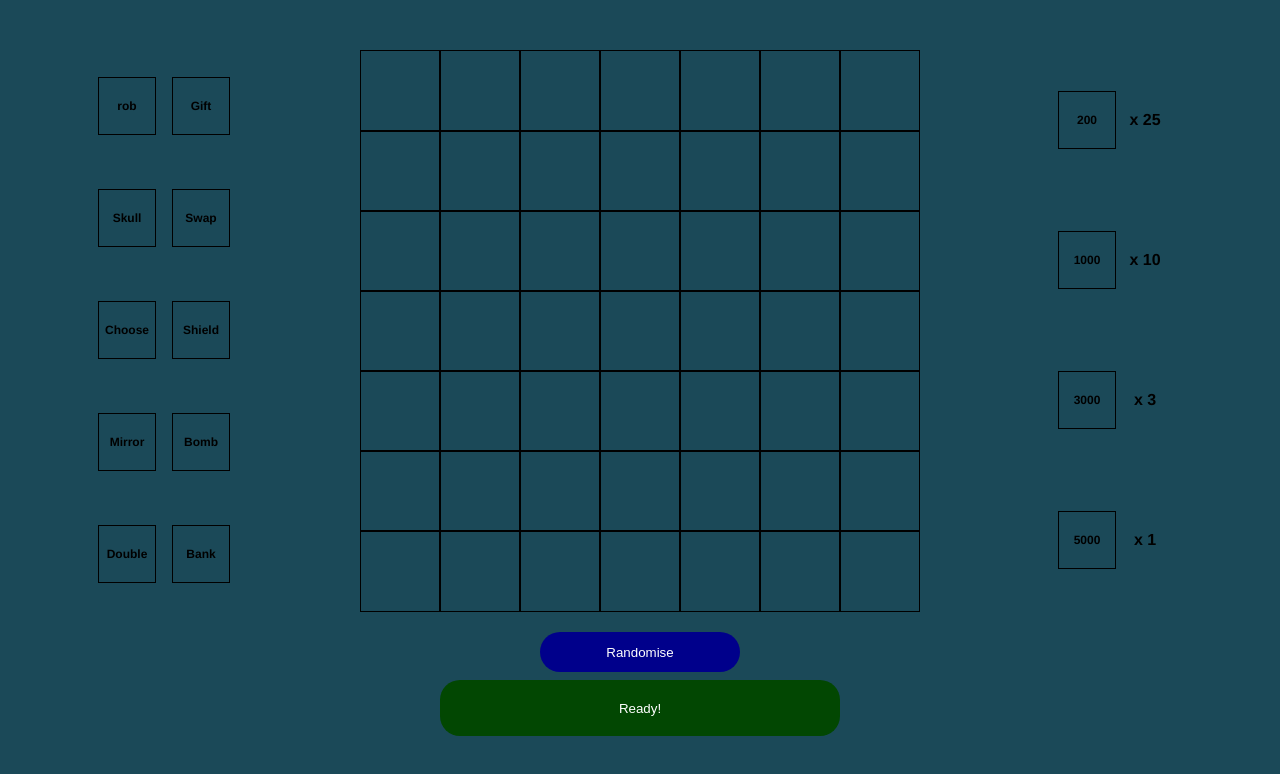
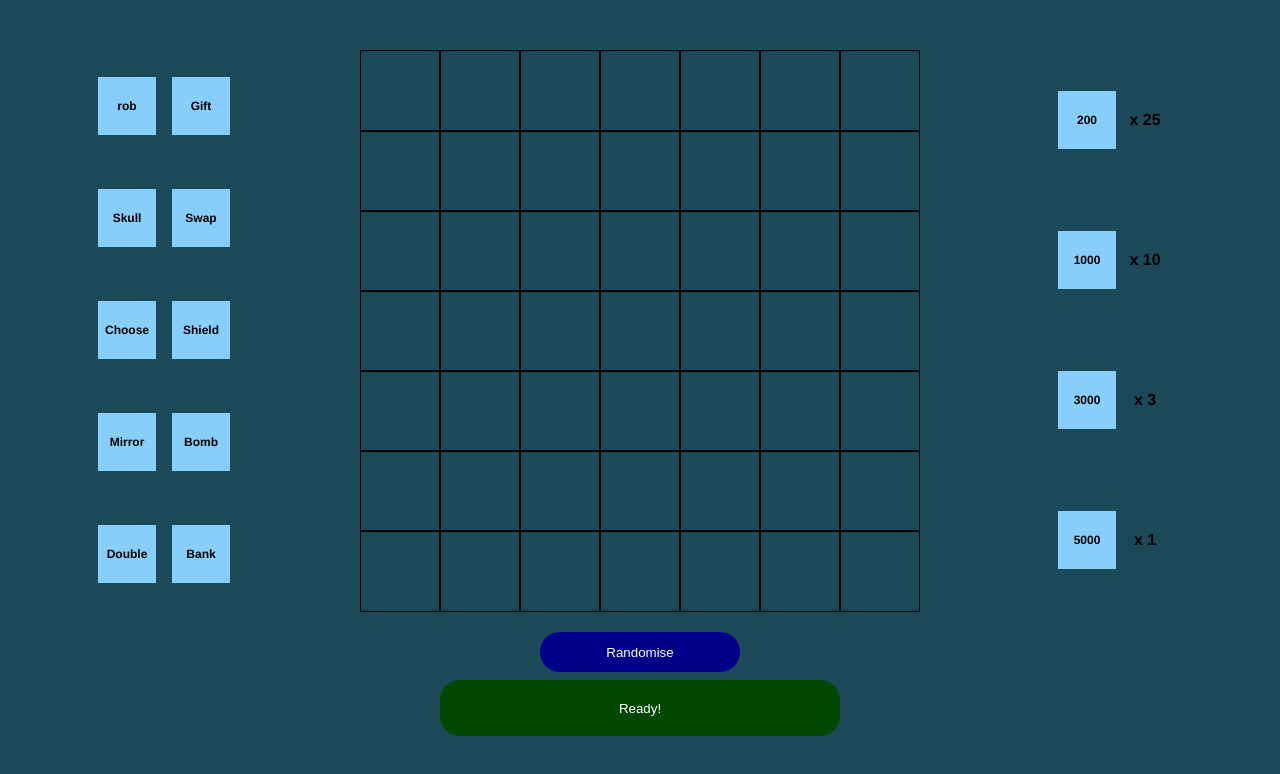
Before and after one commit to ElipticNight/pirate-client, a Vue app: page /play/1 in a window 1280 px wide. Shown: the top 774 px of the page. Built offline with nearby package versions, Linux system fonts and the light colour scheme; no server answers.

Commit message:
changed some colourings

```diff
--- a/src/components/setup/PointActionSquare.vue
+++ b/src/components/setup/PointActionSquare.vue
@@ -50,7 +50,6 @@ export default {
 .box {
   width: 7vh;
   height: 7vh;
-  border: solid 1px black;
   text-align: center;
   vertical-align: middle;
   line-height: 7vh;
@@ -58,6 +57,8 @@ export default {
   color: black;
   font-weight: bold;
   user-select: none;
+  background-color: lightskyblue;
+  border: solid 1px lightskyblue;
 }
 .number {
   text-align: center;
@@ -69,10 +70,13 @@ export default {
   user-select: none;
 }
 .activated {
-  background-color: lightblue;
+  box-shadow: 0px 0px 2px 3px blue;
+  background-color: cornflowerblue !important;
+  border: solid 1px cornflowerblue;
 }
 .unavailable {
-  box-shadow: 0px 0px 2px 3px red;
-  background-color: lightcoral;
+  box-shadow: 0px 0px 2px 3px green;
+  background-color: turquoise;
+  border: solid 1px green;
 }
 </style>
```
